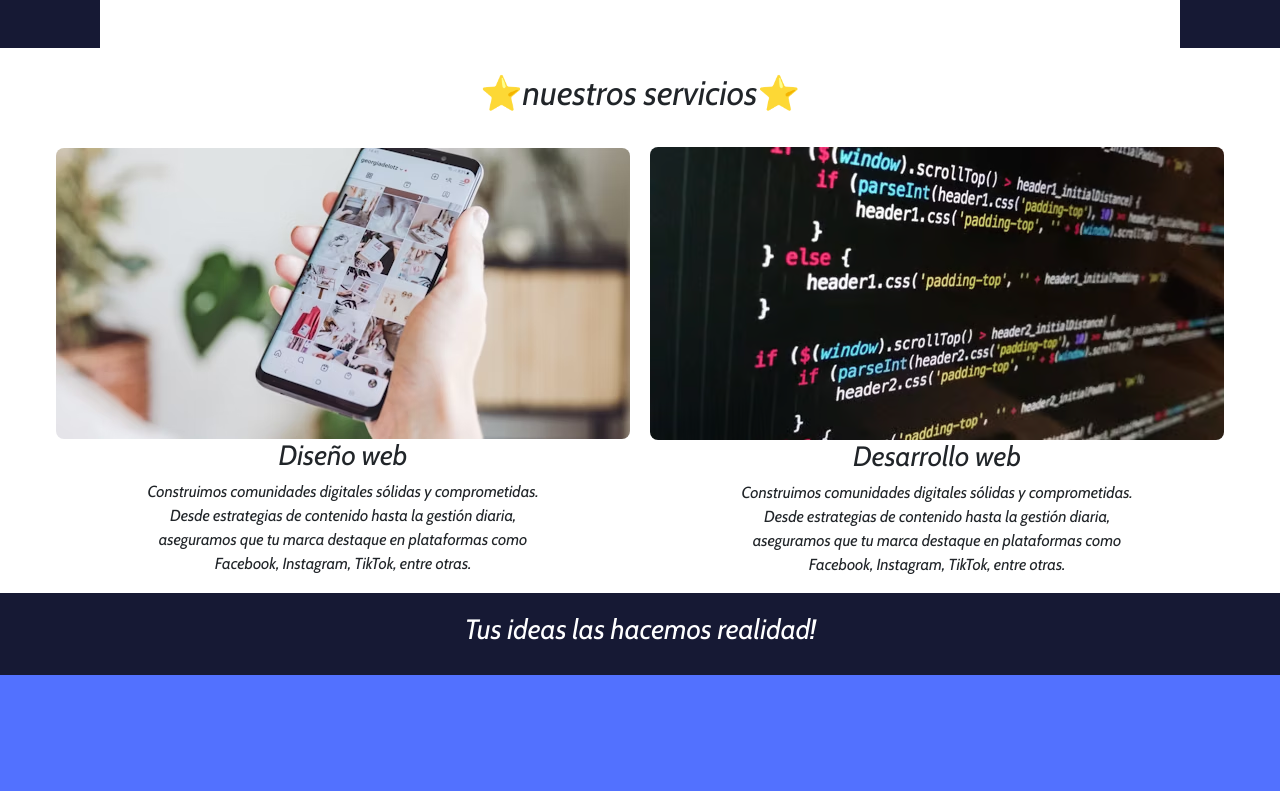
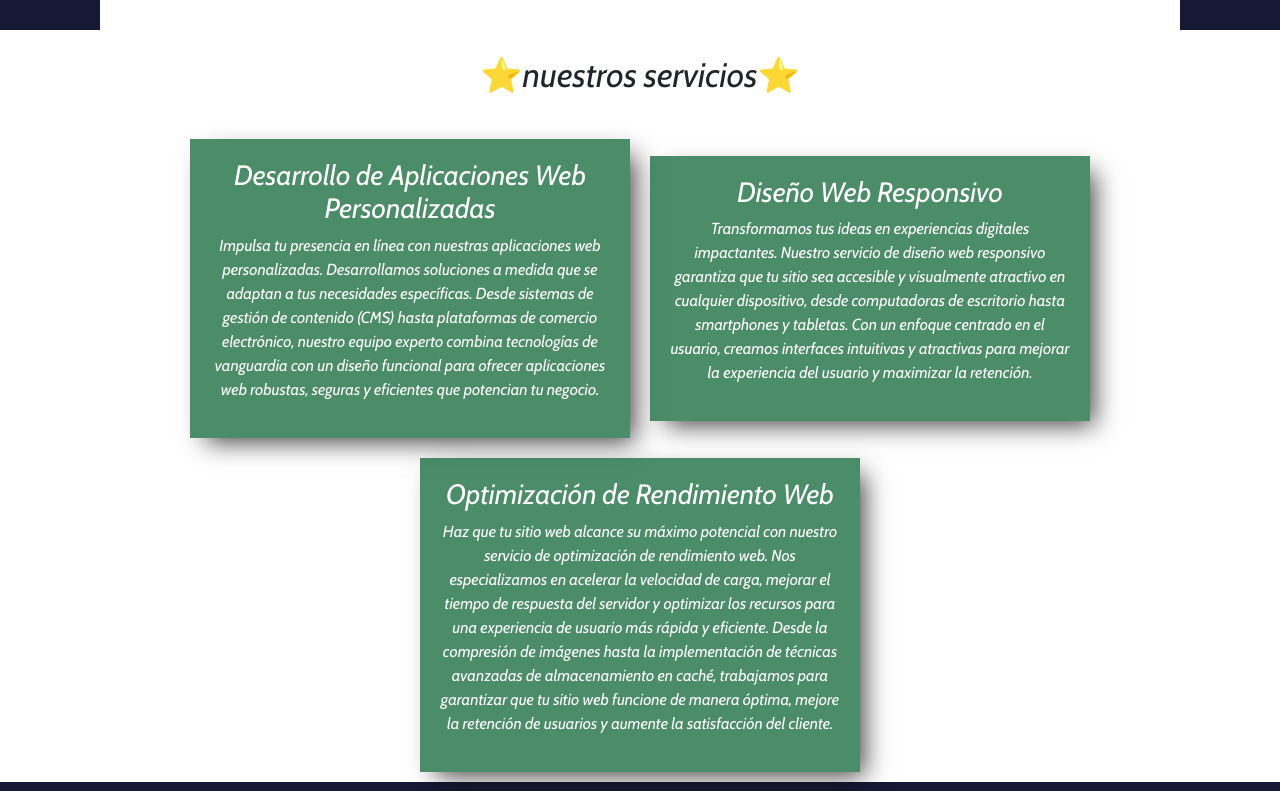
Before and after one commit to ChristianMagallanes24/DigitalPen, a React (Create React App) app: page / in a window 1280 px wide. Shown: the part 1960-2751 px from the top of the page. Built offline with nearby package versions, Linux system fonts and the light colour scheme; a web font is replaced by a local one.

Commit message:
moidificaciones en los estilos

```diff
--- a/src/components/Nav/_Nav.scss
+++ b/src/components/Nav/_Nav.scss
@@ -1,6 +1,6 @@
 $color-primario: #161934;
 .logo-img{
-    width: 150px;
+    width: 80px;
     border-radius: 8px;
     border: solid;
 }
--- a/src/components/Servicios/Servicios.jsx
+++ b/src/components/Servicios/Servicios.jsx
@@ -1,6 +1,5 @@
 import React from 'react';
-import redes from '../../assets/redes.avif';
-import web from '../../assets/web.avif';
+
 import test from '../../assets/mockup.png';
 
 function Servicios() {
@@ -9,34 +8,41 @@ function Servicios() {
     <div className='test'>
     <img className="test-img" src={test} alt="Diseño web" />
     </div>
+
       <div id="servicios" className="servicios-titulo">
         <h3 className="titulo">⭐nuestros servicios⭐</h3>
       </div>
       <main className="servicios-container">
-        <div className="redes">
-          <img className="img-servicios" src={redes} alt="Diseño web" />
+        <div className="card-servicio">
+
           <div className="servicios-informacion">
-            <h3>Diseño web</h3>
+            <h3>Desarrollo de Aplicaciones Web Personalizadas</h3>
             <p>
-              Construimos comunidades digitales sólidas y comprometidas. Desde
-              estrategias de contenido hasta la gestión diaria, aseguramos que
-              tu marca destaque en plataformas como Facebook, Instagram, TikTok,
-              entre otras.
+              Impulsa tu presencia en línea con nuestras aplicaciones web personalizadas. Desarrollamos soluciones a medida que se adaptan a tus necesidades específicas. Desde sistemas de gestión de contenido (CMS) hasta plataformas de comercio electrónico, nuestro equipo experto combina tecnologías de vanguardia con un diseño funcional para ofrecer aplicaciones web robustas, seguras y eficientes que potencian tu negocio.
             </p>
           </div>
         </div>
 
-        <div className="web">
-          <img className="img-servicios" src={web} alt="Desarrollo web" />
+        <div className="card-servicio">
+
           <div className="servicios-informacion">
-            <h3>Desarrollo web</h3>
+            <h3>Diseño Web Responsivo</h3>
             <p>
-              Construimos comunidades digitales sólidas y comprometidas. Desde
-              estrategias de contenido hasta la gestión diaria, aseguramos que
-              tu marca destaque en plataformas como Facebook, Instagram, TikTok,
-              entre otras.
+            Transformamos tus ideas en experiencias digitales impactantes. Nuestro servicio de diseño web responsivo garantiza que tu sitio sea accesible y visualmente atractivo en cualquier dispositivo, desde computadoras de escritorio hasta smartphones y tabletas. Con un enfoque centrado en el usuario, creamos interfaces intuitivas y atractivas para mejorar la experiencia del usuario y maximizar la retención.
             </p>
           </div>
+
+        </div>
+
+        <div className="card-servicio">
+
+          <div className="servicios-informacion">
+            <h3>Optimización de Rendimiento Web</h3>
+            <p>
+            Haz que tu sitio web alcance su máximo potencial con nuestro servicio de optimización de rendimiento web. Nos especializamos en acelerar la velocidad de carga, mejorar el tiempo de respuesta del servidor y optimizar los recursos para una experiencia de usuario más rápida y eficiente. Desde la compresión de imágenes hasta la implementación de técnicas avanzadas de almacenamiento en caché, trabajamos para garantizar que tu sitio web funcione de manera óptima, mejore la retención de usuarios y aumente la satisfacción del cliente.
+            </p>
+          </div>
+
         </div>
       </main>
       <div className="otros-servicios">
--- a/src/components/Servicios/_Servicios.scss
+++ b/src/components/Servicios/_Servicios.scss
@@ -12,35 +12,24 @@
     flex-wrap: wrap;
     align-items: center;
     gap: 20px;
-    .redes{
-       display: flex;
-       align-items: center;
-       flex-direction: column;
-        .img-servicios{
-            border-radius: 8px;
-        }
-        .servicios-informacion{
-            text-align: center;
-            width: 400px;
-            font-family: 'Cabin', sans-serif;
-        }
-    }
 
-    .web{
-        display: flex;
-        flex-direction: column;
-        align-items: center;
+    padding: 10px;
 
-        .img-servicios{
-            border-radius: 8px;
-        }
+    .card-servicio{
+       padding: 20px;
+
+        background-color: #076330b9;
+        box-shadow: 10px 10px 24px -6px rgba(0,0,0,0.75);
+
         .servicios-informacion{
             text-align: center;
             width: 400px;
             display: flex;
+            color: #fff;
             flex-direction: column;
-            justify-content: center;
+
             font-family: 'Cabin', sans-serif;
+
         }
     }
 }
@@ -89,16 +78,12 @@
 
   /* Estilos para pantallas de 609px o menos */
 @media screen and (max-width: 609px) {
-    .img-servicios{
-        width: 500px;
-    }
+
   }
 
    /* Estilos para pantallas de 503px o menos */
 @media screen and (max-width: 503px) {
-    .img-servicios{
-        width: 400px;
-    }
+
 
   }
 
@@ -112,24 +97,19 @@
             display: flex;
             align-items: center;
             flex-direction: column;
-             .img-servicios{
-                 border-radius: 8px;
-                 width: 350px;
-             }
+
              .servicios-informacion{
                  text-align: center;
                  width: 350px;
              }
          }
 
-         .web{
+         .card-servicio{
              display: flex;
              flex-direction: column;
              align-items: center;
-             .img-servicios{
-                 border-radius: 8px;
-                 width: 350px;
-             }
+
+
              .servicios-informacion{
                  text-align: center;
                  width: 350px;
```
